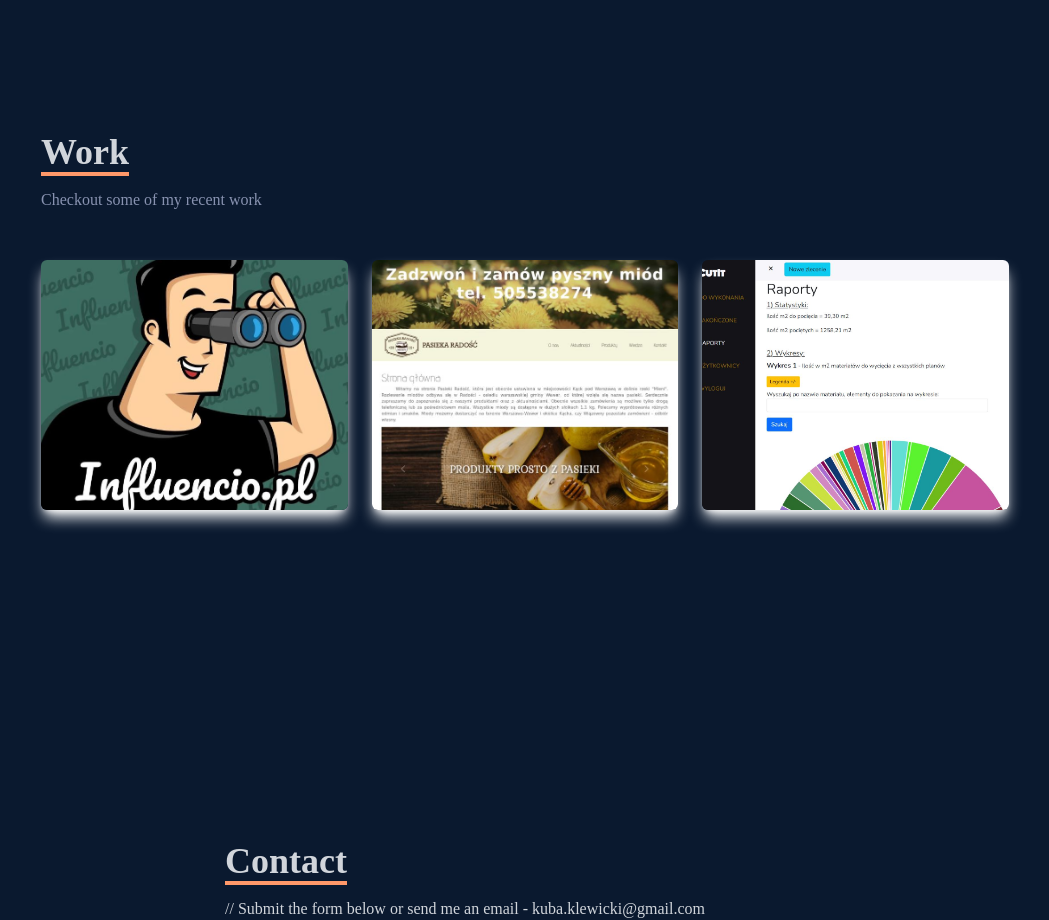
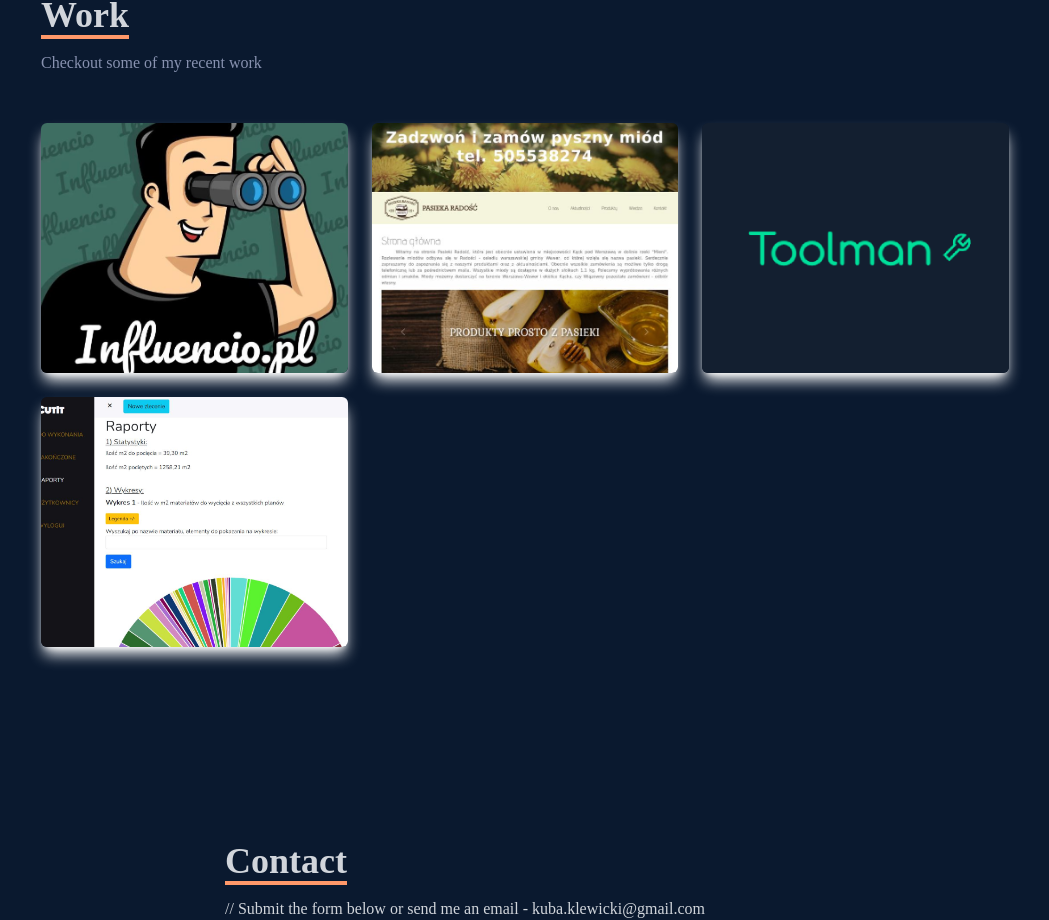
Before and after one commit to Klewiu/Portfolio, a React (Create React App) app: page / in a window 1280 px wide. Shown: the part 2519-3439 px from the top of the page, without its empty margins (115-1164 px from the left). Built offline with nearby package versions, Linux system fonts and the light colour scheme.

Commit message:
Add new work - Toolman+image prewiew

```diff
--- a/src/components/Work.jsx
+++ b/src/components/Work.jsx
@@ -2,6 +2,7 @@
 import influencio from '../assets/Influencio_web.JPG'
 import pasieka from '../assets/pasieka.JPG'
 import cutit from '../assets/Cutit_web.JPG'
+import toolman from '../assets/Toolman_preview.png'
 
 
 
@@ -70,6 +71,33 @@
 
                 </div>
 
+                {/* TOOLMAN */}
+
+                <div
+                style={{backgroundImage:`url(${toolman})`}}
+                className='shadow-lg shadow-white group container rounded-md flex justify-center items-center mx-auto content-div' >
+
+                    {/* hover effect */}
+
+                    <div className='invisible group-hover:visible'>
+                        <span className='text-2xl font-bold text-white tracking-wider'>
+                        MERN APP /TAILWIND
+                        </span>
+                        <div className='pt-8 text center'>
+                            {/* <a href='https://www.pasiekaradosc.pl/'>
+                                <button className='text-center rounded-lg px-4 py-3 m-2 bg-white text-gray-700 font bold text-lg'>Demo</button>
+                            </a> */}
+                            <a href='https://github.com/Klewiu/Toolman'>
+                                <button className='text-center rounded-lg px-4 py-3 m-2 bg-white text-gray-700 font bold text-lg'>Code</button>
+                            </a>
+                        </div>
+                    </div>
+
+
+                </div>
+
+
+
                   {/* CUT-IT */}
 
                 <div
@@ -83,7 +111,7 @@
                         DJANGO / HTMX
                         </span>
                         <div className='pt-8 text center'>
-                            <a href='http://ats-cutit.herokuapp.com'>
+                            <a href='http://Klewiu.usermd.net'>
                                 <button className='text-center rounded-lg px-4 py-3 m-2 bg-white text-gray-700 font bold text-lg'>Demo</button>
                             </a>
                             <a href='https://github.com/Klewiu/CutIt'>
```
Also changed, not shown: src/assets/Toolman_preview.png (added).
